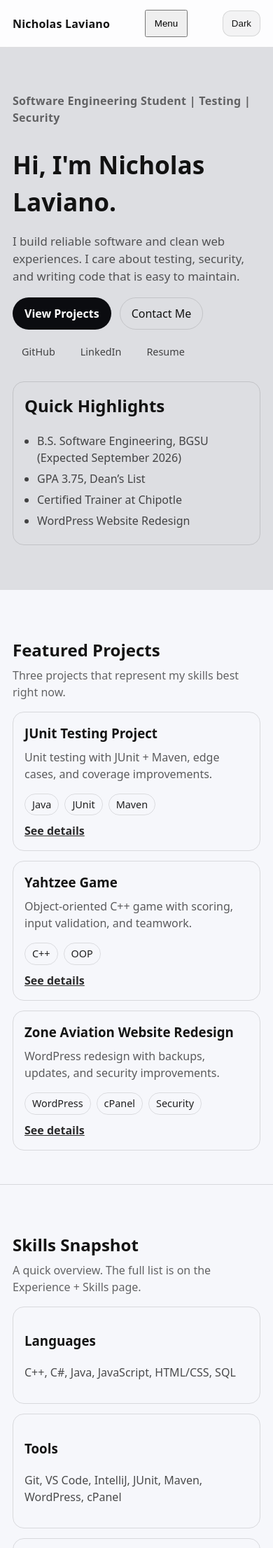
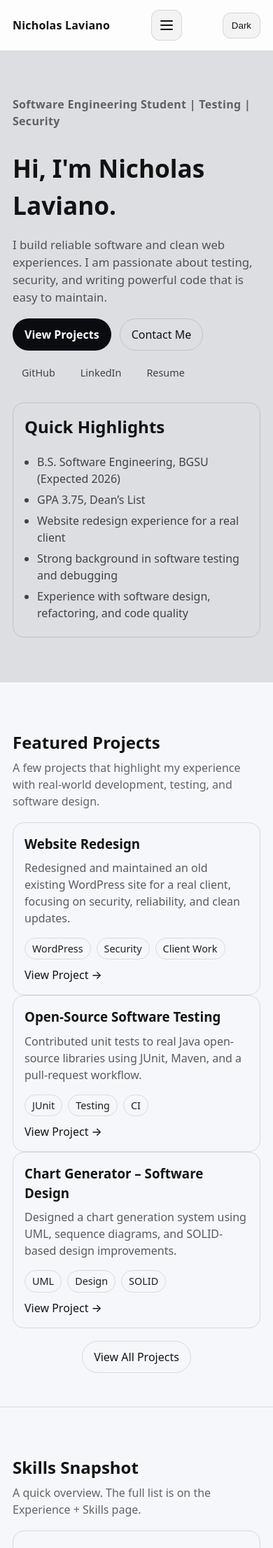
Before and after one commit to Nicklavi11/WebPortfolio, a PHP site: page / in a window 390 px wide. Shown: the top 2212 px of the page at 70% size. Run offline with PHP 8.4, Linux system fonts and the light colour scheme.

Commit message:
Enhance index and update menu button on mobile

```diff
--- a/assets/css/styles.css
+++ b/assets/css/styles.css
@@ -79,7 +79,25 @@ a:hover { text-decoration: underline; }
 }
 .brand { font-weight: 700; letter-spacing: 0.2px; }
 
-.site-nav { display: flex; gap: 14px; }
+.site-nav {
+  display: flex;
+  gap: 14px;
+  align-items: center;
+}
+
+.site-nav a {
+  padding: 8px 10px;
+  border-radius: 10px;
+  text-decoration: none;
+  color: var(--text);
+  opacity: 0.85;
+}
+
+.site-nav a:hover {
+  opacity: 1;
+  background: var(--panel);
+}
+
 .nav-toggle { display: none; }
 
 .mobile-nav {
@@ -473,3 +491,94 @@ input, textarea {
 .form button {
   width: fit-content;
 }
+
+.section-head {
+  margin-bottom: 18px;
+}
+
+.section-cta {
+  margin-top: 18px;
+  text-align: center;
+}
+
+.text-link {
+  display: inline-block;
+  margin-top: 10px;
+  font-weight: 500;
+}
+
+.sr-only {
+  position: absolute;
+  width: 1px;
+  height: 1px;
+  padding: 0;
+  margin: -1px;
+  overflow: hidden;
+  clip: rect(0, 0, 0, 0);
+  white-space: nowrap;
+  border: 0;
+}
+
+.nav-toggle {
+  display: none; /* shown on mobile */
+  width: 44px;
+  height: 44px;
+  border-radius: 12px;
+  border: 1px solid var(--border);
+  background: var(--input-bg);
+  color: var(--text);
+  cursor: pointer;
+}
+
+.burger {
+  display: inline-block;
+  width: 18px;
+  height: 2px;
+  background: currentColor;
+  position: relative;
+  border-radius: 99px;
+}
+
+.burger::before,
+.burger::after {
+  content: "";
+  position: absolute;
+  left: 0;
+  width: 18px;
+  height: 2px;
+  background: currentColor;
+  border-radius: 99px;
+}
+
+.burger::before { top: -6px; }
+.burger::after { top: 6px; }
+
+
+.mobile-nav {
+  display: none;
+  border-top: 1px solid var(--border);
+  padding: 10px 0 14px;
+}
+
+.mobile-nav a {
+  display: block;
+  padding: 12px 14px;
+  border-radius: 12px;
+  text-decoration: none;
+  color: var(--text);
+  opacity: 0.9;
+}
+
+.mobile-nav a:hover {
+  opacity: 1;
+  background: var(--panel);
+}
+
+@media (max-width: 860px) {
+  .site-nav { display: none; }
+  .nav-toggle { display: inline-flex; align-items: center; justify-content: center; }
+}
+
+.mobile-nav.is-open {
+  display: block;
+}
--- a/experience.html
+++ b/experience.html
@@ -25,7 +25,8 @@
       </nav>
 
       <button class="nav-toggle" type="button" aria-expanded="false" aria-controls="mobileNav">
-        Menu
+        <span class="sr-only">Menu</span>
+        <span class="burger" aria-hidden="true"></span>
       </button>
       <button class="theme-toggle" type="button" aria-pressed="false" aria-label="Toggle light mode" >
         Light
--- a/index.html
+++ b/index.html
@@ -25,7 +25,8 @@
       </nav>
 
       <button class="nav-toggle" type="button" aria-expanded="false" aria-controls="mobileNav">
-        Menu
+        <span class="sr-only">Menu</span>
+        <span class="burger" aria-hidden="true"></span>
       </button>
       <button class="theme-toggle" type="button" aria-pressed="false" aria-label="Toggle light mode" >
         Light
@@ -49,8 +50,8 @@
         <p class="eyebrow">Software Engineering Student | Testing | Security</p>
         <h1>Hi, I'm Nicholas Laviano.</h1>
         <p class="lead">
-          I build reliable software and clean web experiences. I care about testing, security,
-          and writing code that is easy to maintain.
+          I build reliable software and clean web experiences. I am passionate about testing, security,
+          and writing powerful code that is easy to maintain.
         </p>
 
         <div class="hero-cta">
@@ -69,55 +70,80 @@
         <div class="card">
           <h2 class="card-title">Quick Highlights</h2>
           <ul class="checklist">
-            <li>B.S. Software Engineering, BGSU (Expected September 2026)</li>
+            <li>B.S. Software Engineering, BGSU (Expected 2026)</li>
             <li>GPA 3.75, Dean’s List</li>
-            <li>Certified Trainer at Chipotle</li>
-            <li>WordPress Website Redesign</li>
+            <li>Website redesign experience for a real client</li>
+            <li>Strong background in software testing and debugging</li>
+            <li>Experience with software design, refactoring, and code quality</li>
           </ul>
         </div>
       </div>
     </div>
   </section>
 
-  <!-- FEATURED PROJECTS -->
-  <section class="section">
-    <div class="container">
-      <div class="section-head">
-        <h2>Featured Projects</h2>
-        <p>Three projects that represent my skills best right now.</p>
-      </div>
+ <!-- FEATURED PROJECTS -->
+<section class="section">
+  <div class="container">
+    <header class="section-head">
+      <h2>Featured Projects</h2>
+      <p class="muted">
+        A few projects that highlight my experience with real-world development,
+        testing, and software design.
+      </p>
+    </header>
 
-      <div class="grid">
-        <article class="card project-card">
-          <h3>JUnit Testing Project</h3>
-          <p>Unit testing with JUnit + Maven, edge cases, and coverage improvements.</p>
-          <div class="tags">
-            <span class="tag">Java</span><span class="tag">JUnit</span><span class="tag">Maven</span>
-          </div>
-          <a class="card-link" href="projects.html" aria-label="See details for this project">See details</a>
+    <div class="grid-3">
+      <!-- Project 1 -->
+      <article class="card project-card">
+        <h3>Website Redesign</h3>
+        <p>
+          Redesigned and maintained an old existing WordPress site for a real client, focusing
+          on security, reliability, and clean updates.
+        </p>
+        <div class="tags">
+          <span class="tag">WordPress</span>
+          <span class="tag">Security</span>
+          <span class="tag">Client Work</span>
+        </div>
+        <a class="text-link" href="projects.html">View Project →</a>
+      </article>
 
-        </article>
+      <!-- Project 2 -->
+      <article class="card project-card">
+        <h3>Open-Source Software Testing</h3>
+        <p>
+          Contributed unit tests to real Java open-source libraries using JUnit,
+          Maven, and a pull-request workflow.
+        </p>
+        <div class="tags">
+          <span class="tag">JUnit</span>
+          <span class="tag">Testing</span>
+          <span class="tag">CI</span>
+        </div>
+        <a class="text-link" href="projects.html">View Project →</a>
+      </article>
 
-        <article class="card project-card">
-          <h3>Yahtzee Game</h3>
-          <p>Object-oriented C++ game with scoring, input validation, and teamwork.</p>
-          <div class="tags">
-            <span class="tag">C++</span><span class="tag">OOP</span>
-          </div>
-          <a class="card-link" href="projects.html" aria-label="See details for this project">See details</a>
-        </article>
+      <!-- Project 3 -->
+      <article class="card project-card">
+        <h3>Chart Generator – Software Design</h3>
+        <p>
+          Designed a chart generation system using UML, sequence diagrams,
+          and SOLID-based design improvements.
+        </p>
+        <div class="tags">
+          <span class="tag">UML</span>
+          <span class="tag">Design</span>
+          <span class="tag">SOLID</span>
+        </div>
+        <a class="text-link" href="projects.html">View Project →</a>
+      </article>
+    </div>
 
-        <article class="card project-card">
-          <h3>Zone Aviation Website Redesign</h3>
-          <p>WordPress redesign with backups, updates, and security improvements.</p>
-          <div class="tags">
-            <span class="tag">WordPress</span><span class="tag">cPanel</span><span class="tag">Security</span>
-          </div>
-          <a class="card-link" href="projects.html" aria-label="See details for this project">See details</a>
-        </article>
-      </div>
+    <div class="section-cta">
+      <a class="btn" href="projects.html">View All Projects</a>
     </div>
-  </section>
+  </div>
+</section>
 
   <!-- SKILLS PREVIEW -->
   <section class="section alt">
@@ -135,12 +161,12 @@
 
         <div class="card">
           <h3>Tools</h3>
-          <p>Git, VS Code, IntelliJ, JUnit, Maven, WordPress, cPanel</p>
+          <p>Git, VS Code, IntelliJ, JUnit, Maven, WordPress, cPanel, OMNeT++</p>
         </div>
 
         <div class="card">
           <h3>Strengths</h3>
-          <p>Debugging, collaboration, time management, analytical thinking</p>
+          <p>Debugging, collaboration, time management, analytical thinking, AI knowledge</p>
         </div>
       </div>
     </div>
@@ -153,8 +179,7 @@
         <div class="cta-text">
           <h2>Want to work together?</h2>
           <p>
-            If you are hiring for internships or want to connect, send me a message.
-            I reply fast and I am easy to work with.
+            If you are hiring for internships or want to connect, send me a message!
           </p>
         </div>
 
--- a/projects.html
+++ b/projects.html
@@ -25,7 +25,8 @@
       </nav>
 
       <button class="nav-toggle" type="button" aria-expanded="false" aria-controls="mobileNav">
-        Menu
+        <span class="sr-only">Menu</span>
+        <span class="burger" aria-hidden="true"></span>
       </button>
       <button class="theme-toggle" type="button" aria-pressed="false" aria-label="Toggle light mode" >
         Light
```
Also changed, not shown: contact.html (+3 -8 lines).
